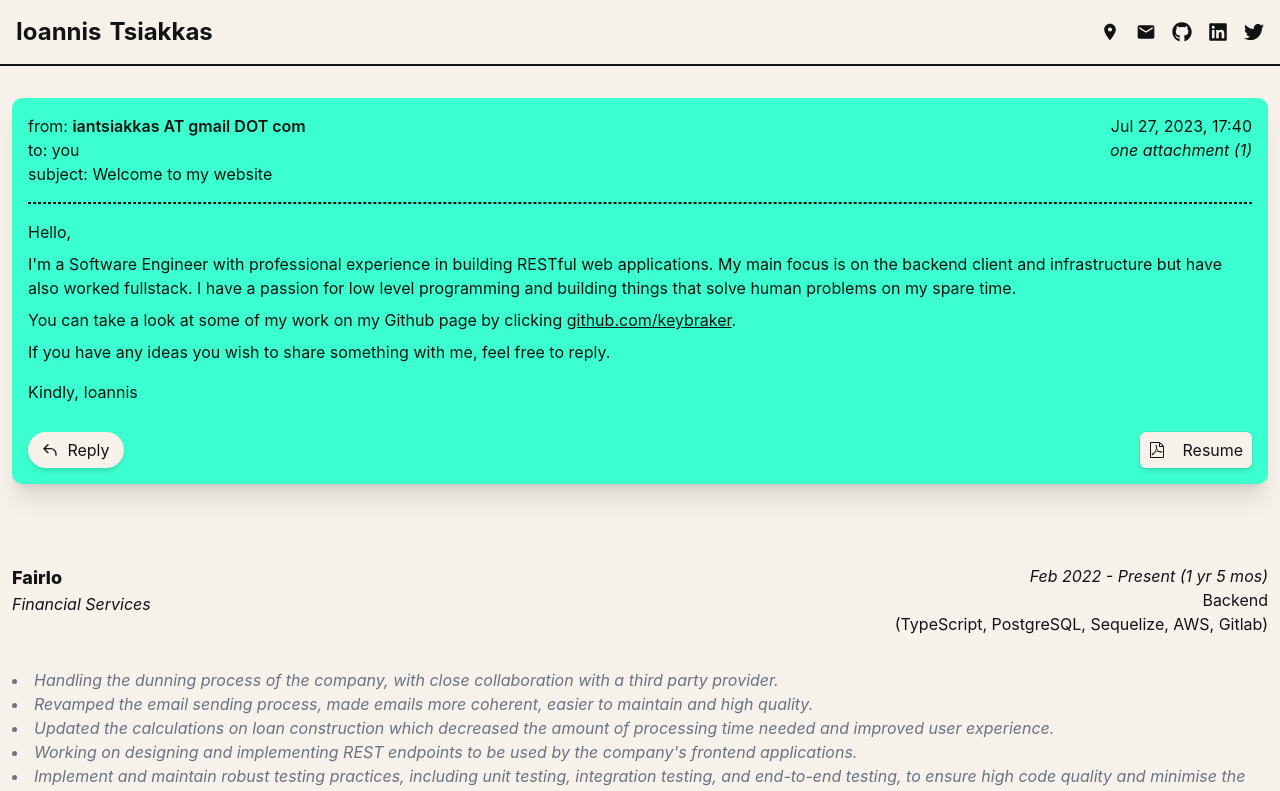
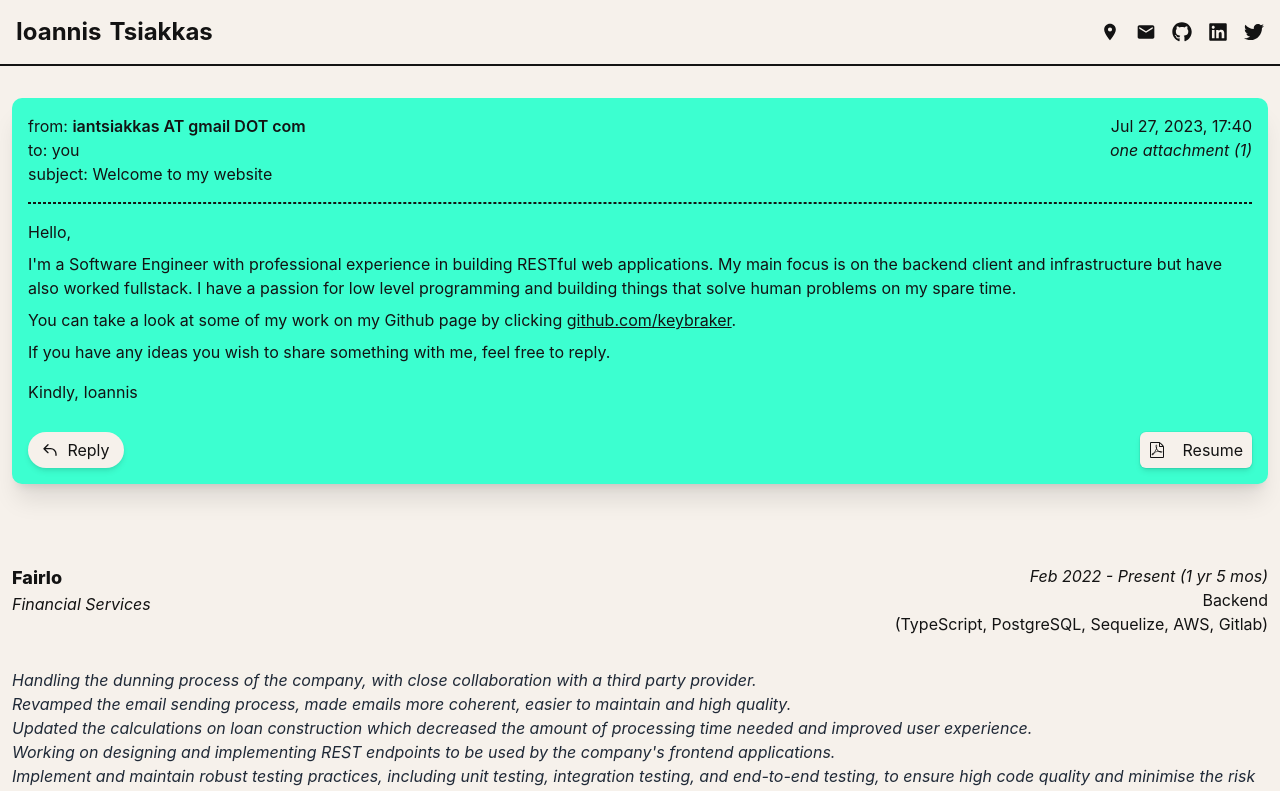
Before and after one commit to keybraker/keybraker.github.io, a Next.js app: page / in a window 1280 px wide. Shown: the top 791 px of the page. Built offline with nearby package versions, Linux system fonts and the light colour scheme.

Commit message:
Update SEO

```diff
--- a/src/abilities/email.tsx
+++ b/src/abilities/email.tsx
@@ -2,6 +2,7 @@ import { ImFilePdf } from "@react-icons/all-files/im/ImFilePdf";
 import { HiOutlineReply } from "@react-icons/all-files/hi/HiOutlineReply";
 import { HiOutlineDownload } from "@react-icons/all-files/hi/HiOutlineDownload";
 import { useEffect, useState } from "react";
+import { description } from "@/pages";
 
 const mail = "iantsiakkas@gmail.com";
 const mailDisplay = "iantsiakkas AT gmail DOT com";
@@ -63,13 +64,7 @@ export default function Email() {
       <div>
         <p>Hello,</p>
 
-        <p className="mt-2 whitespace-pre-line">
-          I&apos;m a Software Engineer with professional experience in building
-          RESTful web applications. My main focus is on the backend client and
-          infrastructure but have also worked fullstack. I have a passion
-          for low level programming and building things that solve human
-          problems on my spare time.
-        </p>
+        <p className="mt-2 whitespace-pre-line">{description}</p>
         <p className="mt-2 whitespace-pre-line">
           You can take a look at some of my work on my Github page by clicking{" "}
           <a
--- a/src/abilities/header.tsx
+++ b/src/abilities/header.tsx
@@ -61,10 +61,10 @@ export default function Header() {
   return (
     <header className="sticky top-0 z-10 border-b-2 border-tsiakkas-dark dark:border-tsiakkas-light flex flex-col justify-center place-self-center max-w-[83rem] w-full">
       <div className="flex flex-col items-center justify-between gap-2 px-4 pt-2 pb-4 bg-tsiakkas-light dark:bg-tsiakkas-dark xs:py-4 xs:flex-row sm:items-stretch">
-        <span className="flex flex-col self-center text-center gap-1 font-helvetica text-2xl font-bold leading-100 text-tsiakkas-dark dark:text-tsiakkas-light tn:flex-row xs:gap-2">
+        <h1 className="flex flex-col self-center text-center gap-1 font-helvetica text-2xl font-bold leading-100 text-tsiakkas-dark dark:text-tsiakkas-light tn:flex-row xs:gap-2">
           <span>Ioannis</span>
           <span>Tsiakkas</span>
-        </span>
+        </h1>
         <AboutPageInner></AboutPageInner>
       </div>
     </header>
--- a/src/components/showcaseListings.tsx
+++ b/src/components/showcaseListings.tsx
@@ -46,12 +46,12 @@ function ShowcaseListing({
         </div>
       </div>
       {showcase?.description ? (
-        <div
-          className="content mt-8 text-md text-gray-500 dark:text-gray-400 italic"
+        <ul
+          className="content mt-8 text-md text-gray-800 dark:text-gray-400 italic list-disc"
           dangerouslySetInnerHTML={{
             __html: `<li>${showcase.description.join("</li><li>")}</li>`,
           }}
-        ></div>
+        ></ul>
       ) : (
         ""
       )}
--- a/src/pages/index.tsx
+++ b/src/pages/index.tsx
@@ -8,6 +8,13 @@ import SkillPage from "@/abilities/skills";
 import SoftwareEngineeringPage from "@/abilities/softwareEngineering";
 import Category, { CategoryProps } from "@/components/category";
 import Head from "next/head";
+
+const title = "Ioannis Tsiakkas";
+export const description = "I'm a Software Engineer with professional experience in building \
+  RESTful web applications. My main focus is on the backend client and \
+  infrastructure but have also worked fullstack. I have a passion \
+  for low level programming and building things that solve human \
+  problems on my spare time.";
 
 const categories: CategoryProps[] = [
   {
@@ -73,16 +80,18 @@ export default function Home() {
   return (
     <div className="mx-auto w-full">
       <Head>
-        <title>Ioannis Tsiakkas</title>
-        <meta name="title" content="Ioannis Tsiakkas" />
-        <meta name="description" content="Ioannis Tsiakkas Website" />
+        <title>{title}</title>
+
+        <link rel="icon" href="/favicon.ico" />
+
+        <meta name="title" content={description} />
+        <meta name="description" content={description} />
         <meta name="viewport" content="width=device-width, initial-scale=1" />
-        <link rel="icon" href="/favicon.ico" />
 
         <meta property="og:type" content="website" />
         <meta property="og:url" content="https://itsiakkas.com/" />
-        <meta property="og:title" content="Ioannis Tsiakkas" />
-        <meta property="og:description" content="Ioannis Tsiakkas Website" />
+        <meta property="og:title" content={title} />
+        <meta property="og:description" content={description} />
         <meta
           property="og:image"
           content="https://avatars.githubusercontent.com/u/23459466?v=4"
@@ -90,11 +99,8 @@ export default function Home() {
 
         <meta property="twitter:card" content="summary_large_image" />
         <meta property="twitter:url" content="https://itsiakkas.com/" />
-        <meta property="twitter:title" content="Ioannis Tsiakkas" />
-        <meta
-          property="twitter:description"
-          content="Ioannis Tsiakkas Website"
-        />
+        <meta property="twitter:title" content={title} />
+        <meta property="twitter:description" content={description} />
         <meta
           property="twitter:image"
           content="httpsT://avatars.githubusercontent.com/u/23459466?v=4"
```
